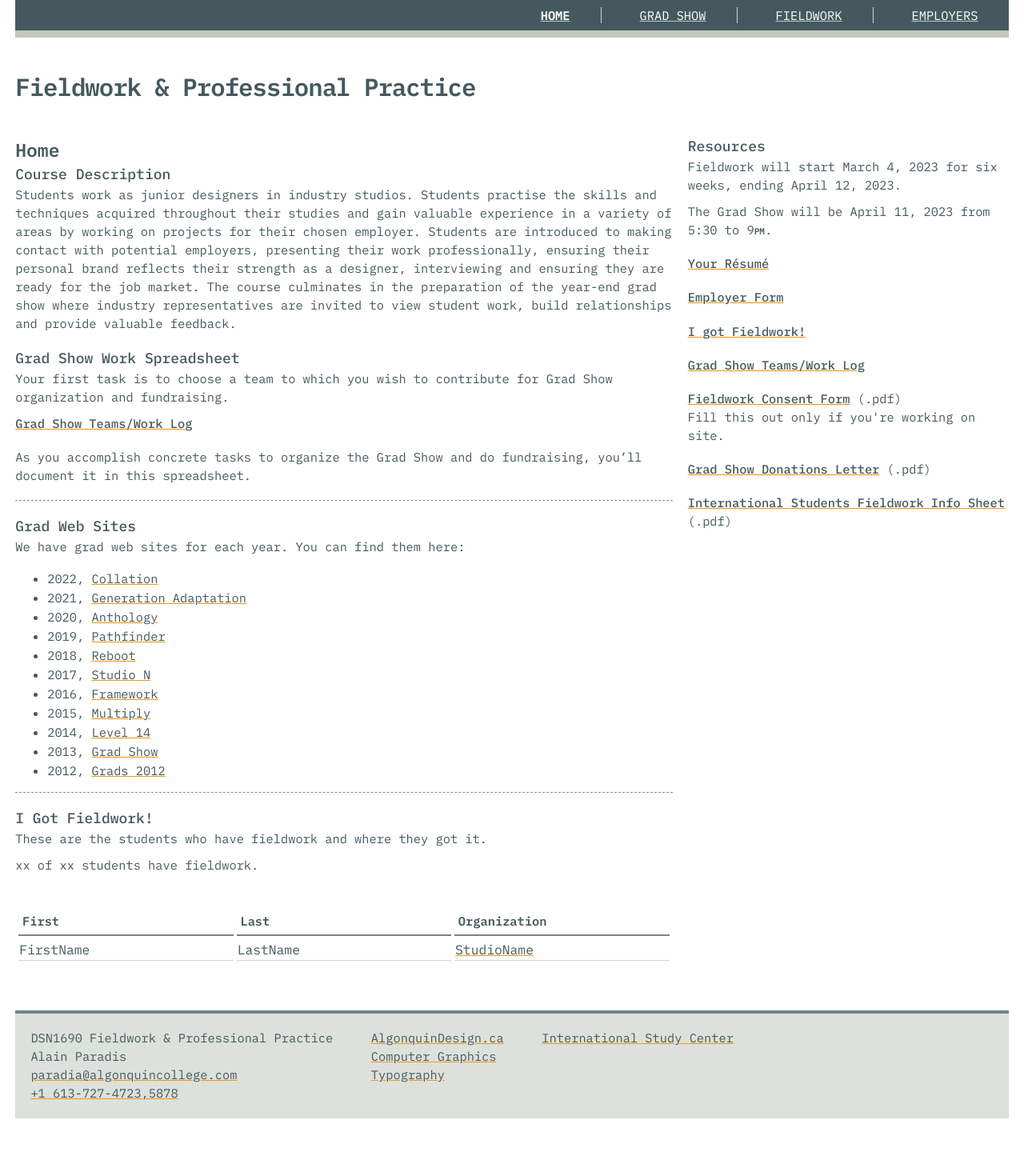
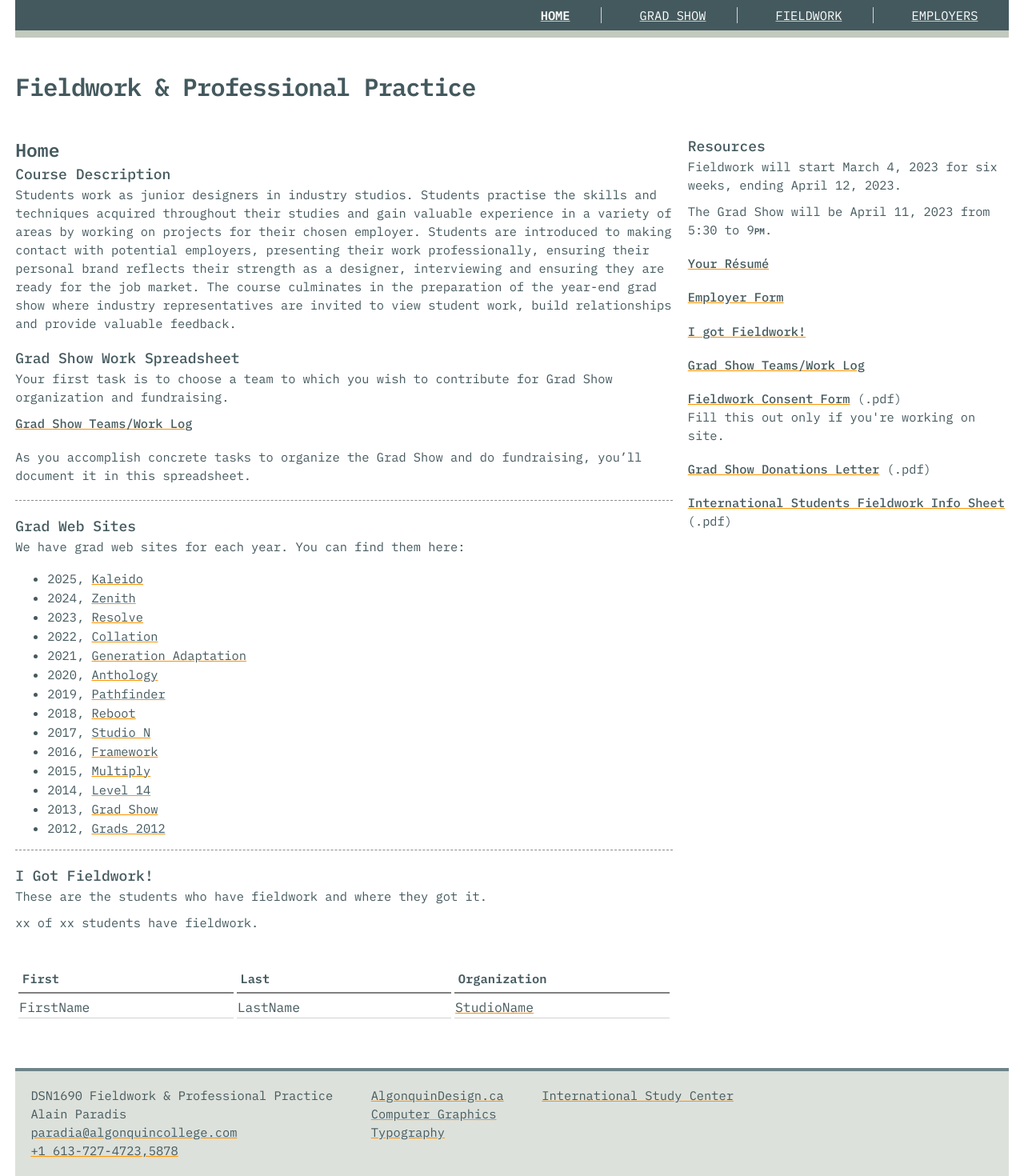
Before and after one commit to AlainParadis/wil, a Jekyll site: the page built from index.md, in a window 1280 px wide. Shown: the whole page at 80% size. Built offline with Jekyll 4.4.1, drawn with Linux system fonts in a browser that asks for light colours; before the commit the page ends 1398 px from its top, so only the background shows below that.

Commit message:
add more grad show sites to list

```diff
--- a/index.md
+++ b/index.md
@@ -19,6 +19,9 @@ As you accomplish concrete tasks to organize the Grad Show and do fundraising, y
 
 We have grad web sites for each year. You can find them here:
 
+- 2025, [Kaleido](https://2025.grads.algonquindesign.ca)
+- 2024, [Zenith](https://2024.grads.algonquindesign.ca)
+- 2023, [Resolve](https://2023.grads.algonquindesign.ca)
 - 2022, [Collation](https://2022.grads.algonquindesign.ca)
 - 2021, [Generation Adaptation](https://2021.grads.algonquindesign.ca)
 - 2020, [Anthology](https://2020.grads.algonquindesign.ca)
```
